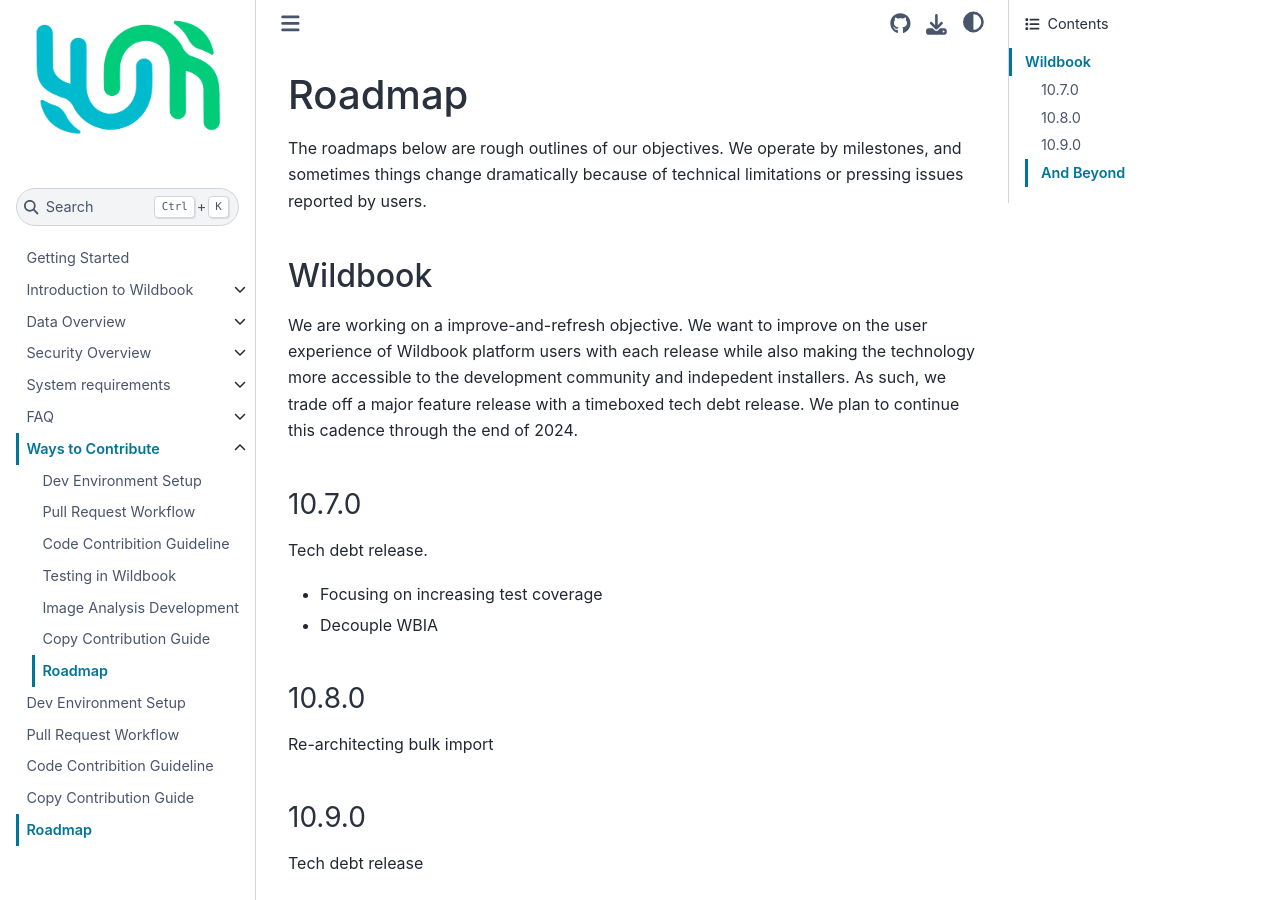
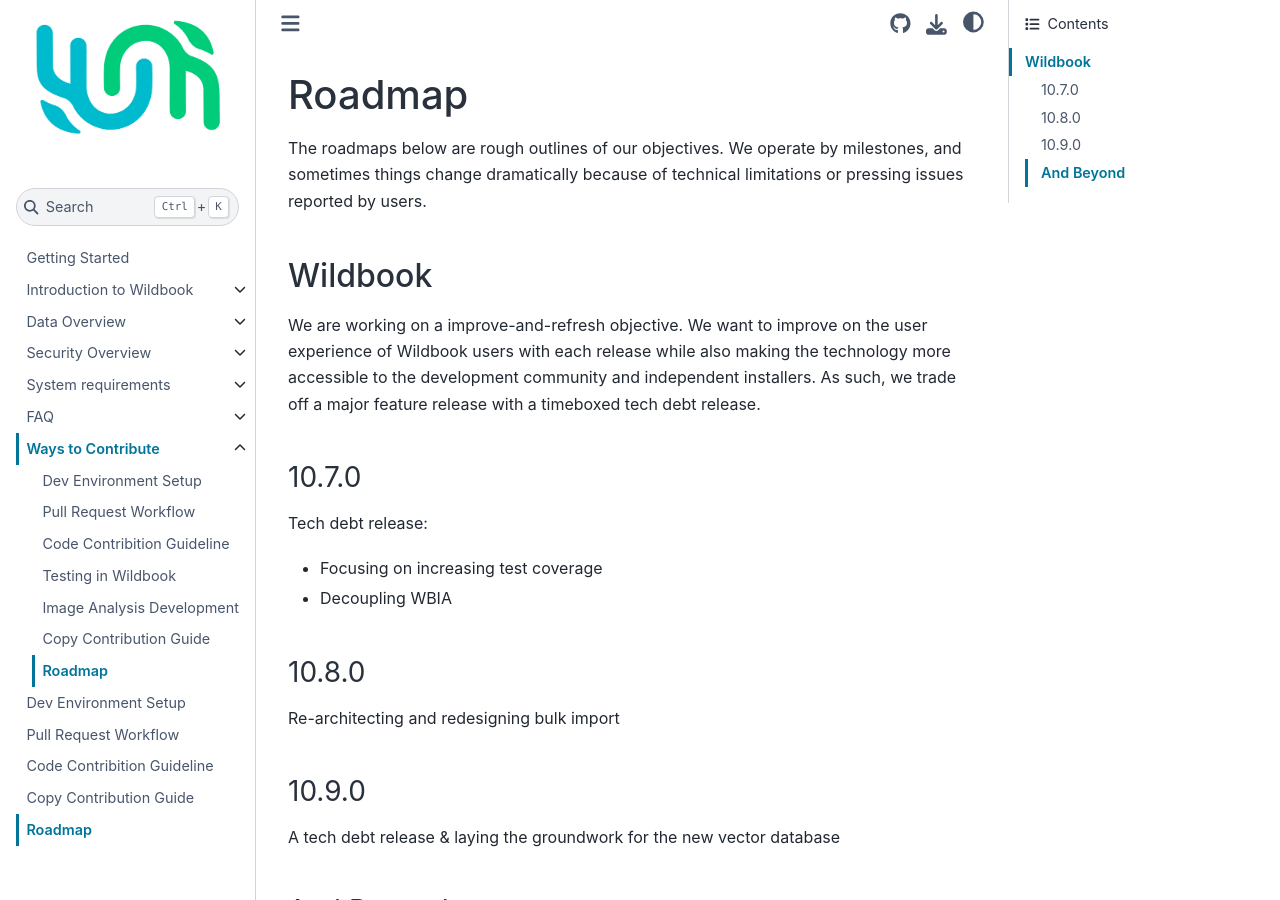
Before and after one commit to WildMeOrg/wildbook-docs, a Sphinx documentation site: the page built from docs/contribute/roadmap.md, in a window 1280 px wide and 900 px high. Built offline with Sphinx 7.4.7 and the Sphinx Book theme 1.1.4, drawn with Linux system fonts in a browser that asks for light colours.

Commit message:
Intro update and vector db mention.

```diff
--- a/docs/contribute/roadmap.md
+++ b/docs/contribute/roadmap.md
@@ -2,18 +2,18 @@
 The roadmaps below are rough outlines of our objectives. We operate by milestones, and sometimes things change dramatically because of technical limitations or pressing issues reported by users.
 
 ## Wildbook
-We are working on a improve-and-refresh objective. We want to improve on the user experience of Wildbook platform users with each release while also making the technology more accessible to the development community and indepedent installers. As such, we trade off a major feature release with a timeboxed tech debt release. We plan to continue this cadence through the end of 2024.
+We are working on a improve-and-refresh objective. We want to improve on the user experience of Wildbook users with each release while also making the technology more accessible to the development community and independent installers. As such, we trade off a major feature release with a timeboxed tech debt release.
 
 ### 10.7.0
-Tech debt release.
+Tech debt release:
 * Focusing on increasing test coverage
-* Decouple WBIA
+* Decoupling WBIA
 
 ### 10.8.0
-Re-architecting bulk import
+Re-architecting and redesigning bulk import
 
 ### 10.9.0
-Tech debt release
+A tech debt release & laying the groundwork for the new vector database
 
 ### And Beyond
 This work is planned for development, but is not set for an immediate release. Note that this list does not include minor changes and updates, some of which may be done iteratively. Are you interested in working on something here? [Reach out!](https://discord.gg/zw4tr3RE4R)
```
